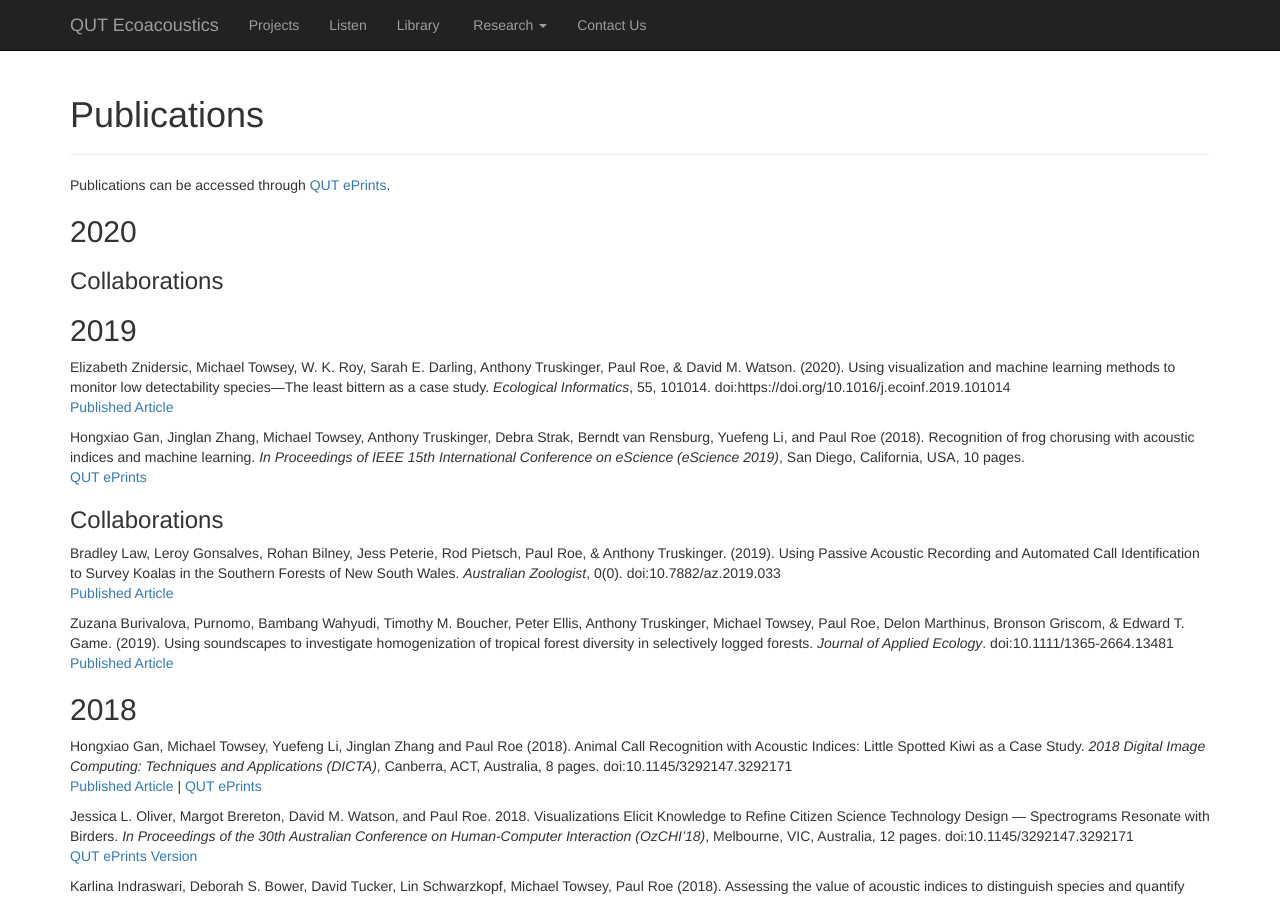
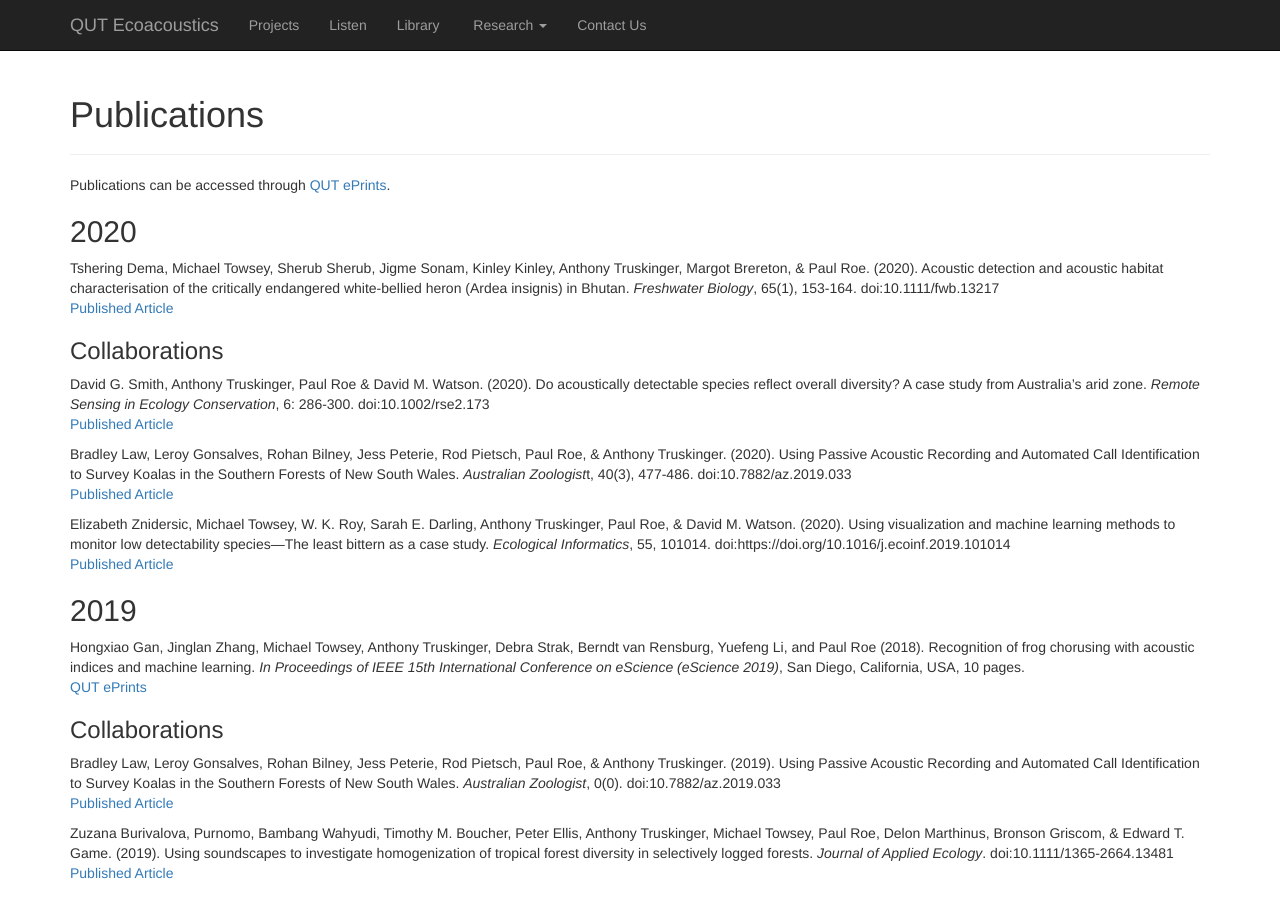
Before and after one commit to QutEcoacoustics/research-blog, a Jekyll site: the page built from publications/publications.html, in a window 1280 px wide and 900 px high. Built offline with Jekyll 4.4.1, drawn with Linux system fonts in a browser that asks for light colours; nearby versions of some CDN libraries.

Commit message:
Update publications.html

```diff
--- a/publications/publications.html
+++ b/publications/publications.html
@@ -13,11 +13,30 @@ title: Ecosounds | Publications
     <!-- Insert entries in reverse chronological order (newest first) -->
     <h2>2020</h2>
 
+    <p>
+        Tshering Dema, Michael Towsey, Sherub Sherub, Jigme Sonam, Kinley Kinley, Anthony Truskinger, Margot Brereton, & Paul Roe. (2020).
+         Acoustic detection and acoustic habitat characterisation of the critically endangered white-bellied heron (Ardea insignis) in Bhutan.
+        <i>Freshwater Biology</i>, 65(1), 153-164. doi:10.1111/fwb.13217
+        <br/>
+	    <a href="https://doi.org/10.1111/fwb.13217">Published Article</a>
+    </p>
+
     <h3>Collaborations</h3>
 
-
-    <h2>2019</h2>
-
+    <p>
+        David G. Smith, Anthony Truskinger, Paul Roe & David M. Watson. (2020).
+        Do acoustically detectable species reflect overall diversity? A case study from Australia’s arid zone.
+        <i>Remote Sensing in Ecology Conservation</i>, 6: 286-300. doi:10.1002/rse2.173
+        <br/>
+	    <a href="https://doi.org/10.1002/rse2.173">Published Article</a>
+    </p>
+    <p>
+        Bradley Law, Leroy Gonsalves, Rohan Bilney, Jess Peterie, Rod Pietsch, Paul Roe, & Anthony Truskinger. (2020).
+        Using Passive Acoustic Recording and Automated Call Identification to Survey Koalas in the Southern Forests of New South Wales.
+        <i>Australian Zoologist</i>t, 40(3), 477-486. doi:10.7882/az.2019.033
+        <br/>
+	    <a href="https://doi.org/10.7882/AZ.2019.033">Published Article</a>
+    </p>
     <p>
         Elizabeth Znidersic, Michael Towsey, W. K. Roy, Sarah E. Darling, Anthony Truskinger, Paul Roe, & David M. Watson. (2020).
         Using visualization and machine learning methods to monitor low detectability species—The least bittern as a case study.
@@ -25,6 +44,10 @@ title: Ecosounds | Publications
         <br/>
 	    <a href="https://doi.org/10.1016/j.ecoinf.2019.101014">Published Article</a>
     </p>
+
+    <h2>2019</h2>
+
+
     <p>
         Hongxiao Gan, Jinglan Zhang, Michael Towsey, Anthony Truskinger, Debra Strak, Berndt van Rensburg, Yuefeng Li, and Paul Roe (2018). Recognition of frog chorusing with acoustic indices and machine learning.
         <i>In Proceedings of IEEE 15th International Conference on eScience (eScience 2019)</i>,
```
